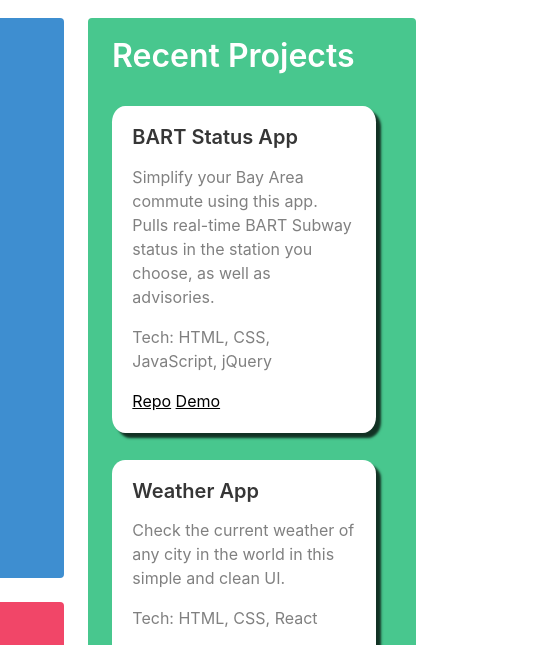
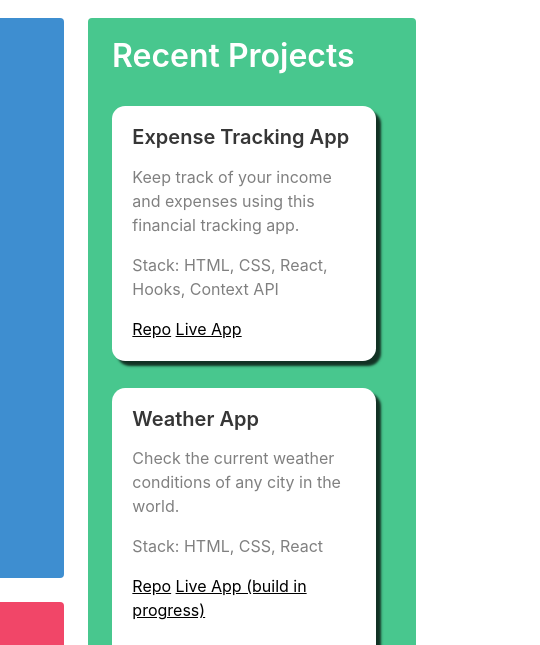
Before and after one commit to kushpanjabi/my-portfolio, a plain HTML site: page index.html in a window 1280 px wide. Shown: the part 272-917 px from the top of the page, 740-1280 px from the left. Drawn offline with nearby package versions, Linux system fonts and the light colour scheme.

Commit message:
updated projects

```diff
--- a/index.html
+++ b/index.html
@@ -75,18 +75,18 @@
                   <div class="content">
                     <div class="project-card">
                         <div class="project-card-content">
-                            <h4>BART Status App</h4>
-                            <p>Simplify your Bay Area commute using this app. Pulls real-time BART Subway status in the station you choose, as well as advisories.</p>
-                            <p>Tech: HTML, CSS, JavaScript, jQuery</p>
-                            <span class="link"><a target="_blank" href="https://github.com/kushpanjabi/BART-api"> Repo</a></span><span class="link"><a target="_blank" href="https://kushpanjabi.github.io/BART-api/">Demo</a></span>
+                            <h4>Expense Tracking App</h4>
+                            <p>Keep track of your income and expenses using this financial tracking app.</p>
+                            <p>Stack: HTML, CSS, React, Hooks, Context API</p>
+                            <span class="link"><a target="_blank" href="https://github.com/kushpanjabi/expense-tracker-app"> Repo</a></span><span class="link"><a target="_blank" href="https://expensify-me.surge.sh/">Live App</a></span>
                         </div>
                     </div>
                     <div class="project-card">
                         <div class="project-card-content">
                             <h4>Weather App</h4>
-                            <p>Check the current weather of any city in the world in this simple and clean UI.</p>
-                            <p>Tech: HTML, CSS, React</p>
-                            <span class="link"><a target="_blank" href="https://github.com/kushpanjabi/weather-app"> Repo</a></span><span class="link"><a target="_blank" href="">Demo (build in progress)</a></span>
+                            <p>Check the current weather conditions of any city in the world.</p>
+                            <p>Stack: HTML, CSS, React</p>
+                            <span class="link"><a target="_blank" href="https://github.com/kushpanjabi/weather-app"> Repo</a></span><span class="link"><a target="_blank" href="">Live App (build in progress)</a></span>
                         </div><br>
                     </div>
                   </div>
```
